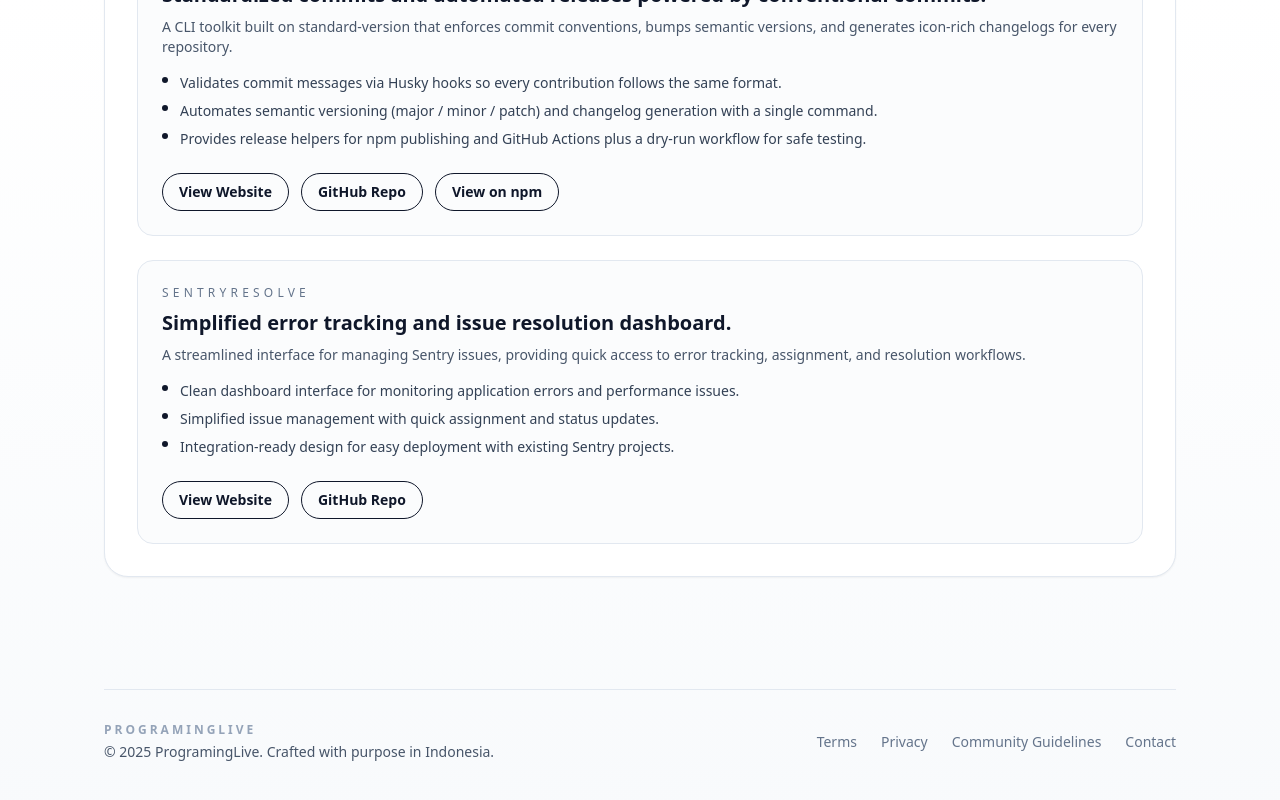
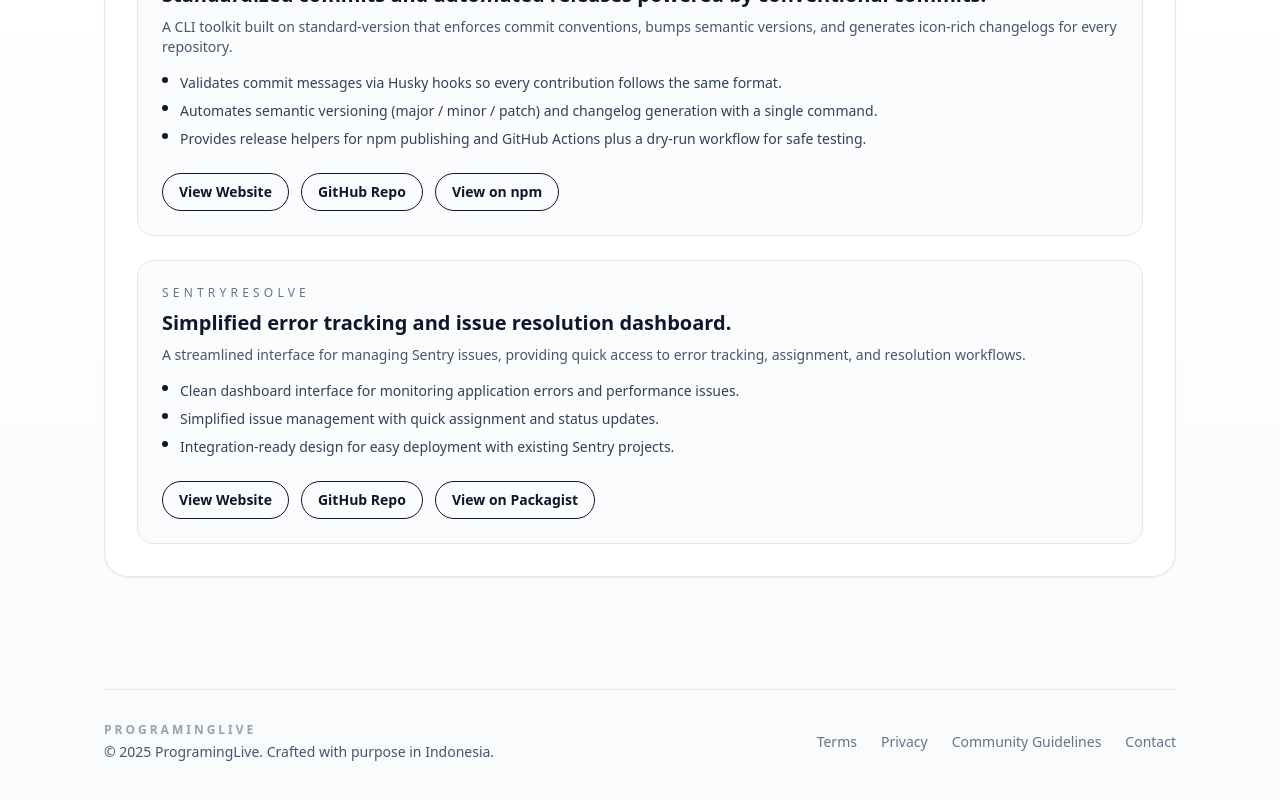
Before and after one commit to programinglive/programinglive, a Next.js app: page /open-source in a window 1280 px wide. Shown: the part 833-1633 px from the top of the page. Built offline with nearby package versions, Linux system fonts and the light colour scheme.

Commit message:
feat: add Packagist link to SentryResolve project

```diff
--- a/app/open-source/page.tsx
+++ b/app/open-source/page.tsx
@@ -50,6 +50,7 @@ const projects = [
     links: [
       { label: 'View Website', href: 'https://sentryresolve.programinglive.com/' },
       { label: 'GitHub Repo', href: 'https://github.com/programinglive/sentryresolve' },
+      { label: 'View on Packagist', href: 'https://packagist.org/packages/programinglive/sentry-resolve' },
     ],
   },
 ]
```
